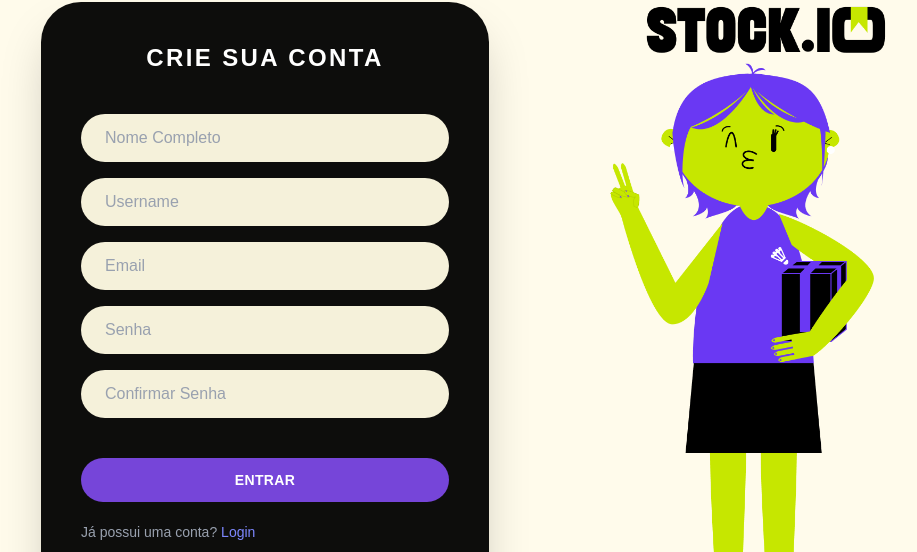
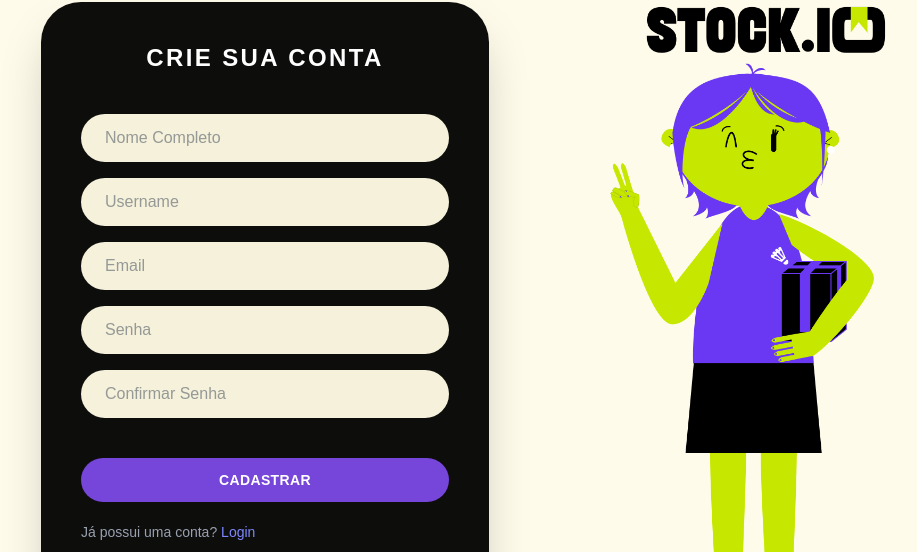
Before and after one commit to ArthurC00/projeto-PT-CJR-front, a Next.js app: page / in a window 1280 px wide. Shown: the part 78-630 px from the top of the page, without its empty margins (91-1008 px from the left). Built offline with nearby package versions, Linux system fonts and the light colour scheme.

Commit message:
Construção via API. Integração front.

```diff
--- a/app/page.tsx
+++ b/app/page.tsx
@@ -1,66 +1,135 @@
 'use client'
-import React from 'react';
+import React, { useState } from 'react';
 import Image from 'next/image';
+import api from "./services/api";
 
-export default function TodoList() {
-  const campos = ["Nome Completo", "Username", "Email", "Senha", "Confirmar Senha"];
+export default function RegisterPage() {
+  const [formData, setFormData] = useState({
+    nomeCompleto: '',
+    username: '',
+    email: '',
+    senha: '',
+    confirmarSenha: ''
+  });
+
+  const handleChange = (e: React.ChangeEvent<HTMLInputElement>) => {
+    const { name, value } = e.target;
+    setFormData(prev => ({ ...prev, [name]: value }));
+  };
+
+  const handleRegister = async (e: React.FormEvent) => {
+  e.preventDefault();
+
+  try {
+    const response = await api.post("/usuarios", {
+      nome: formData.nomeCompleto,    // O Back quer 'nome'
+      username: formData.username,
+      email: formData.email,
+      senha_hash: formData.senha,    // O Back quer 'senha_hash'
+      foto_perfil_url: ""            // O Back quer que seja uma string
+    });
+
+    console.log("Sucesso:", response.data);
+    alert("Usuário cadastrado com sucesso!");
+
+      // Limpar o formulário após o sucesso (opcional)
+      setFormData({
+        nomeCompleto: '',
+        username: '',
+        email: '',
+        senha: '',
+        confirmarSenha: ''
+      });
+
+    } catch (error: any) {
+    const mensagemErro = error.response?.data?.message || "Erro desconhecido";
+    console.error("Detalhes do erro:", mensagemErro);
+    alert("Erro ao cadastrar: " + mensagemErro);
+    }
+  };
 
   return (
-    <div className="flex flex-col md:flex-row items-center justify-center min-h-screen bg-amber-50 px-10 md:px-20 pt-10 pb-0 w-full gap-20 md:gap-30"> {/* div pai */}
+    <div className="flex flex-col md:flex-row items-center justify-center min-h-screen bg-amber-50 px-10 md:px-20 pt-10 pb-0 w-full gap-20 md:gap-30">
 
-      {/* [infos - formulário] LADO ESQUERDO  */}
+      {/* LADO ESQUERDO - FORMULÁRIO */}
       <div className="w-full md:w-1/2 flex flex-col items-center md:items-end justify-start h-screen">
-        <div className="w-full max-w-md mt-10 flex-1 bg-black/95 rounded-t-[40px] rounded-b-none p-10 flex flex-col items-center shadow-2xl">
+        <form
+          onSubmit={handleRegister}
+          className="w-full max-w-md mt-10 flex-1 bg-black/95 rounded-t-[40px] rounded-b-none p-10 flex flex-col items-center shadow-2xl"
+        >
           <h1 className="text-white text-2xl font-bold mb-10 tracking-widest text-center">CRIE SUA CONTA</h1>
 
           <div className="w-full flex flex-col gap-4">
-            {campos.map((label, index) => (
-              <div key={index} className="relative w-full">
-                <input
-                  type={label.includes("Senha") ? "password" : "text"}
-                  placeholder={label}
-                  className="w-full py-3 px-6 rounded-full bg-[#F5F1DA] text-gray-700 placeholder:text-gray-400 outline-none focus:ring-2 focus:ring-indigo-500"
-                />
-              </div>
-            ))}
+            <input
+              name="nomeCompleto"
+              value={formData.nomeCompleto}
+              onChange={handleChange}
+              placeholder="Nome Completo"
+              required
+              className="w-full py-3 px-6 rounded-full bg-[#F5F1DA] text-gray-700 outline-none focus:ring-2 focus:ring-indigo-500"
+            />
+            <input
+              name="username"
+              value={formData.username}
+              onChange={handleChange}
+              placeholder="Username"
+              required
+              className="w-full py-3 px-6 rounded-full bg-[#F5F1DA] text-gray-700 outline-none focus:ring-2 focus:ring-indigo-500"
+            />
+            <input
+              name="email"
+              type="email"
+              value={formData.email}
+              onChange={handleChange}
+              placeholder="Email"
+              required
+              className="w-full py-3 px-6 rounded-full bg-[#F5F1DA] text-gray-700 outline-none focus:ring-2 focus:ring-indigo-500"
+            />
+            <input
+              name="senha"
+              type="password"
+              value={formData.senha}
+              onChange={handleChange}
+              placeholder="Senha"
+              required
+              className="w-full py-3 px-6 rounded-full bg-[#F5F1DA] text-gray-700 outline-none focus:ring-2 focus:ring-indigo-500"
+            />
+            <input
+              name="confirmarSenha"
+              type="password"
+              value={formData.confirmarSenha}
+              onChange={handleChange}
+              placeholder="Confirmar Senha"
+              required
+              className="w-full py-3 px-6 rounded-full bg-[#F5F1DA] text-gray-700 outline-none focus:ring-2 focus:ring-indigo-500"
+            />
           </div>
 
-          <button className="w-full mt-10 bg-[#7645D9] text-white py-3 rounded-full font-bold hover:bg-indigo-700 transition-all text-sm tracking-wide">
-            ENTRAR
+          <button type="submit" className="w-full mt-10 bg-[#7645D9] text-white py-3 rounded-full font-bold hover:bg-indigo-700 transition-all text-sm tracking-wide">
+            CADASTRAR
           </button>
 
           <p className="w-full text-gray-400 mt-5 text-sm text-left">
             Já possui uma conta? <span className="text-indigo-400 cursor-pointer hover:underline">Login</span>
           </p>
-        </div>
+        </form>
       </div>
 
-      {/* [infos] LADO DIREITO  */}
+      {/* LADO DIREITO - ILUSTRAÇÃO */}
       <div className="w-full md:w-1/2 flex flex-col items-center md:items-start justify-center relative h-[300px] md:h-[600px]">
         <div className="relative w-full h-full max-w-md">
-
-          {/* [infos] Logo STOCK.IO*/}
           <div className="absolute -top-30 left-[35%] -translate-x-1/2 z-10 w-60 h-32">
-            <Image
-              src="/logo.png"
-              alt="Logo"
-              fill
-              style={{ objectFit: 'contain' }}
-            />
+            <Image src="/logo.png" alt="Logo" fill style={{ objectFit: 'contain' }} />
           </div>
-
-          {/* [infos] Imagem boneca verde  */}
           <Image
             src="/foto.png"
             alt="Ilustração"
             fill
             style={{ objectFit: 'contain', objectPosition: 'left' }}
             priority
-            className="scale-100" // style: tamanho aumentado para preencher melhor
           />
         </div>
       </div>
-
     </div>
   );
 }
--- /dev/null
+++ b/app/services/api.ts
@@ -0,0 +1,7 @@
+import axios from 'axios';
+
+const api = axios.create({
+  baseURL: 'http://localhost:3001'
+});
+
+export default api;
--- a/package.json
+++ b/package.json
@@ -9,6 +9,7 @@
     "lint": "eslint"
   },
   "dependencies": {
+    "axios": "^1.16.0",
     "next": "16.2.4",
     "react": "19.2.4",
     "react-dom": "19.2.4"
```
Also changed, not shown: 1 other file (tests, documents, lock files or other folders).
